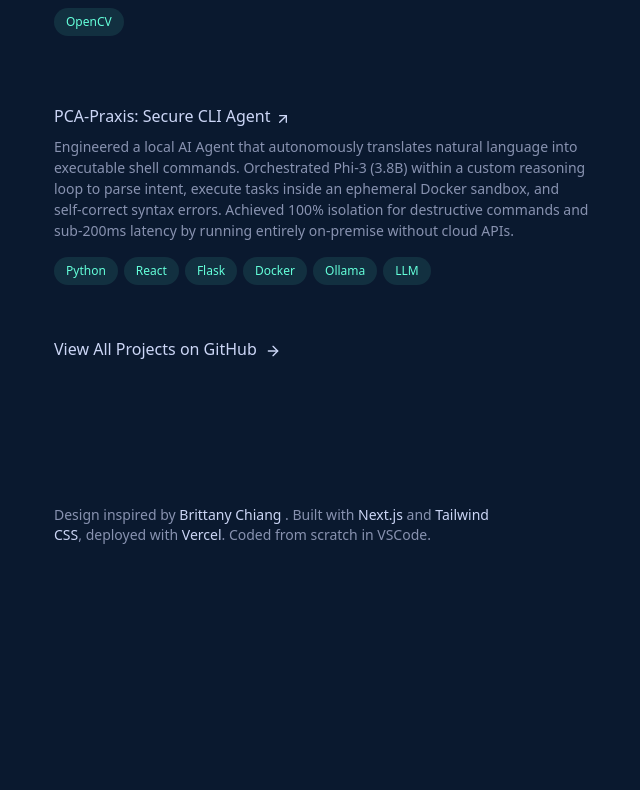
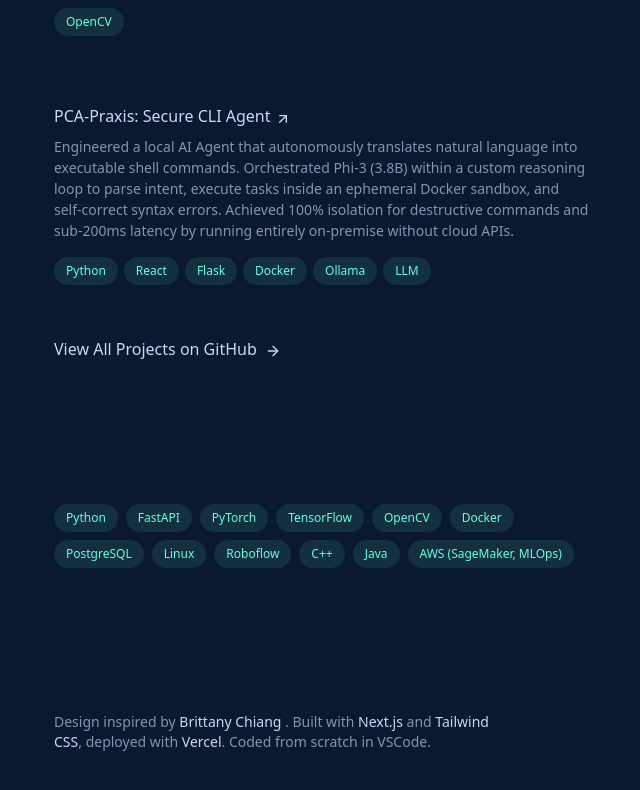
Before and after one commit to sm-abbas19/portfolio, a Next.js app: page / in a window 1280 px wide. Shown: the part 1629-2419 px from the top of the page, without its empty margins (594-1234 px from the left). Before the commit the page ends 2270 px from the top, so only its background shows below. Built offline with nearby package versions, Linux system fonts and the light colour scheme.

Commit message:
techstack

```diff
--- a/src/app/page.tsx
+++ b/src/app/page.tsx
@@ -5,6 +5,7 @@ import Header from "@/components/Header";
 import About from "@/components/About";
 import Experience from "@/components/Experience";
 import Projects from "@/components/Projects";
+import TechStack from "@/components/TechStack";
 import Footer from "@/components/Footer";
 import CursorGlow from "@/components/CursorGlow";
 
@@ -13,7 +14,7 @@ export default function Home() {
 
   useEffect(() => {
     const handleScroll = () => {
-      const sections = ["about", "experience", "projects"];
+      const sections = ["about", "experience", "projects", "techstack"];
       const scrollPosition = window.scrollY + 200;
 
       for (const section of sections) {
@@ -47,6 +48,7 @@ export default function Home() {
             <About />
             <Experience />
             <Projects />
+            <TechStack />
             <Footer />
           </main>
         </div>
--- /dev/null
+++ b/src/components/TechStack.tsx
@@ -0,0 +1,43 @@
+export default function TechStack() {
+  const technologies = [
+    "Python",
+    "FastAPI",
+    "PyTorch",
+    "TensorFlow",
+    "OpenCV",
+    "Docker",
+    "PostgreSQL",
+    "Linux",
+    "Roboflow",
+    "C++",
+    "Java",
+    "AWS (SageMaker, MLOps)",
+  ];
+
+  return (
+    <section
+      id="techstack"
+      className="mb-16 scroll-mt-16 md:mb-24 lg:mb-36 lg:scroll-mt-24"
+      aria-label="Tech Stack"
+    >
+      <div className="sticky top-0 z-20 -mx-6 mb-4 w-screen bg-[#0a192f]/75 px-6 py-5 backdrop-blur md:-mx-12 md:px-12 lg:sr-only lg:relative lg:top-auto lg:mx-auto lg:w-full lg:px-0 lg:py-0 lg:opacity-0">
+        <h2 className="text-sm font-bold uppercase tracking-widest text-[#ccd6f6] lg:sr-only">
+          Tech Stack
+        </h2>
+      </div>
+
+      <div>
+        <ul className="flex flex-wrap gap-2">
+          {technologies.map((tech) => (
+            <li
+              key={tech}
+              className="flex items-center rounded-full bg-[#64ffda]/10 px-3 py-1 text-xs font-medium leading-5 text-[#64ffda]"
+            >
+              {tech}
+            </li>
+          ))}
+        </ul>
+      </div>
+    </section>
+  );
+}
```
